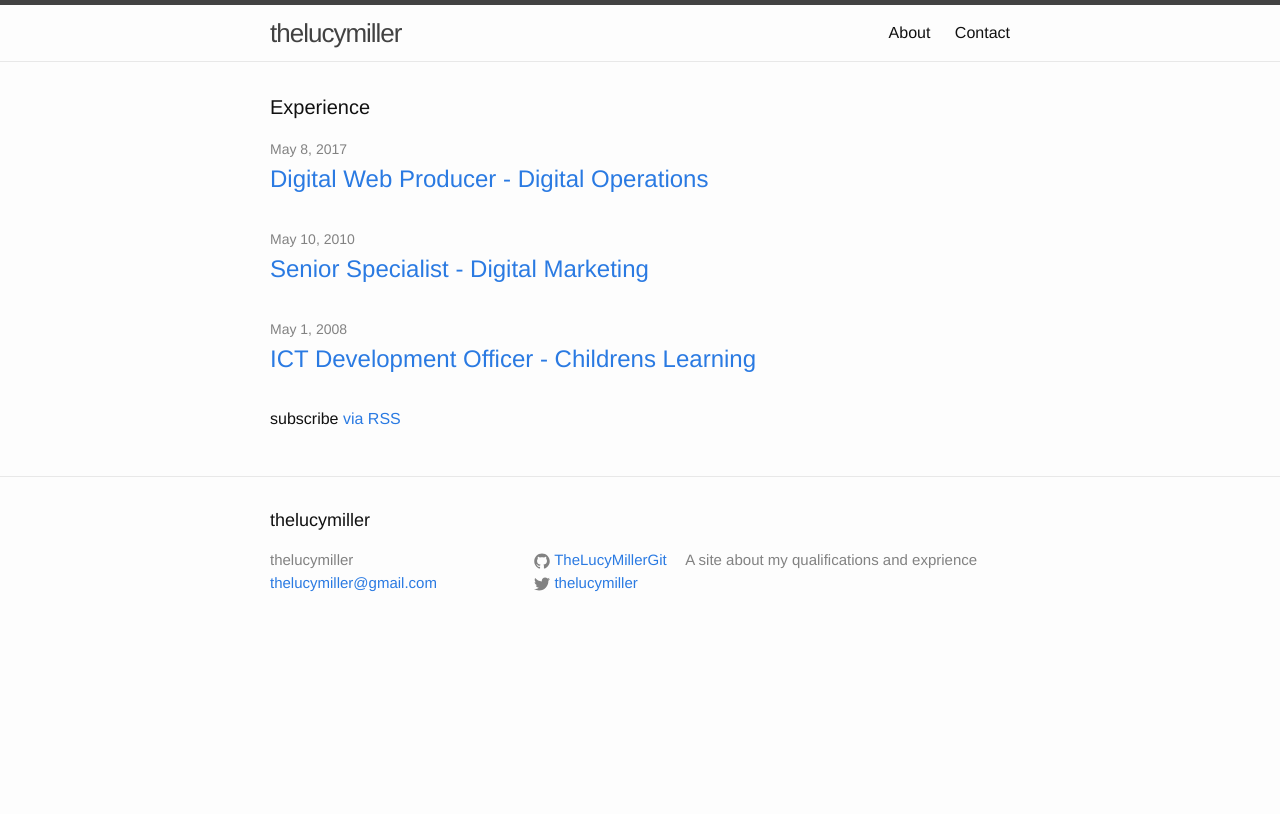
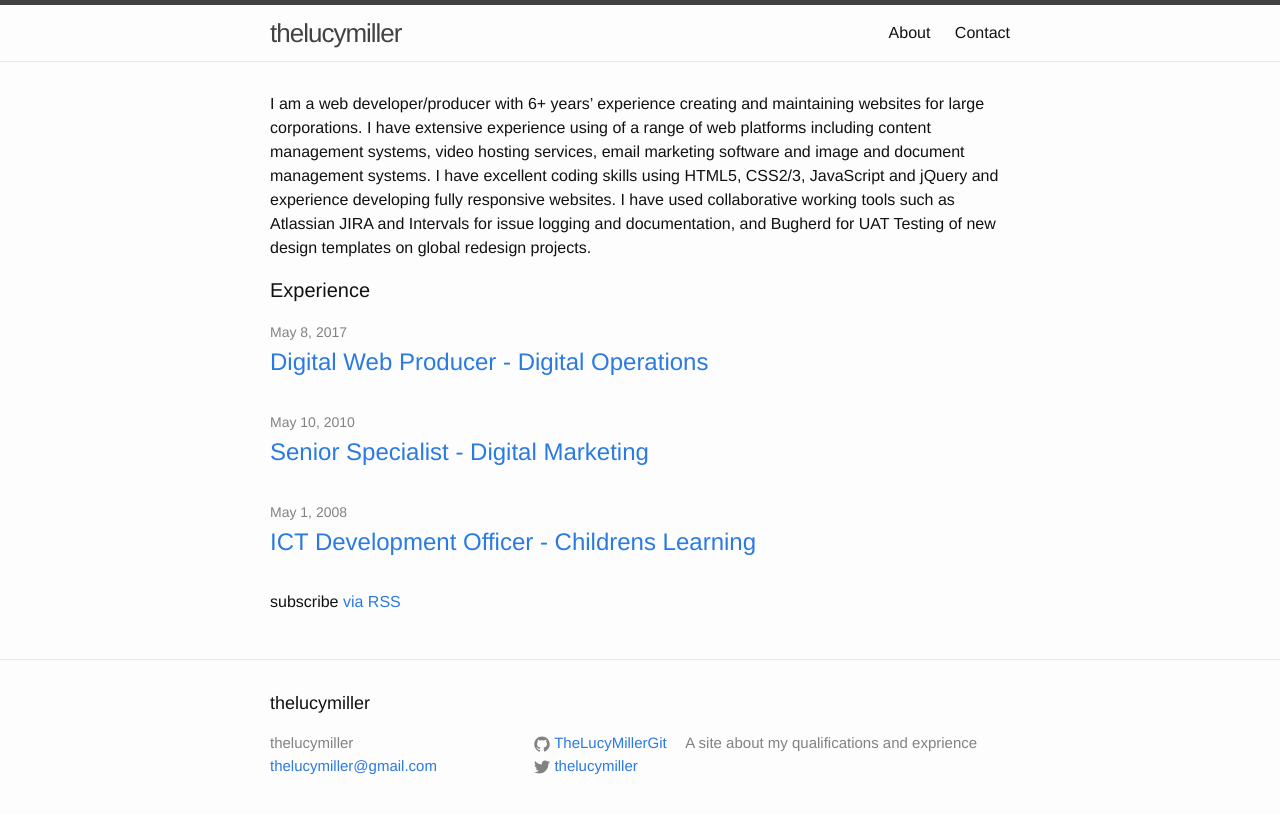
Before and after one commit to TheLucyMillerGit/TheLucyMillerGit.github.io, a Jekyll site: the page built from index.html, in a window 1280 px wide. Shown: the top 814 px of the page. Built offline with Jekyll 4.4.1, drawn with Linux system fonts in a browser that asks for light colours.

Commit message:
added summary intro

```diff
--- a/index.html
+++ b/index.html
@@ -3,6 +3,12 @@
 ---
 
 <div class="home">
+
+  <p>
+    I am a web developer/producer with 6+ years’ experience creating and maintaining websites for large corporations. I have extensive experience using of a range of web platforms including content management systems, video hosting services, email marketing software and image and document management systems. I have excellent coding skills using HTML5, CSS2/3, JavaScript and jQuery and experience developing fully responsive websites. I have used collaborative working tools such as Atlassian JIRA and Intervals for issue logging and documentation, and Bugherd for UAT Testing of new design templates on global redesign projects.
+
+  </p>
+
 
   <h1 class="page-heading">Experience</h1>
 
```
